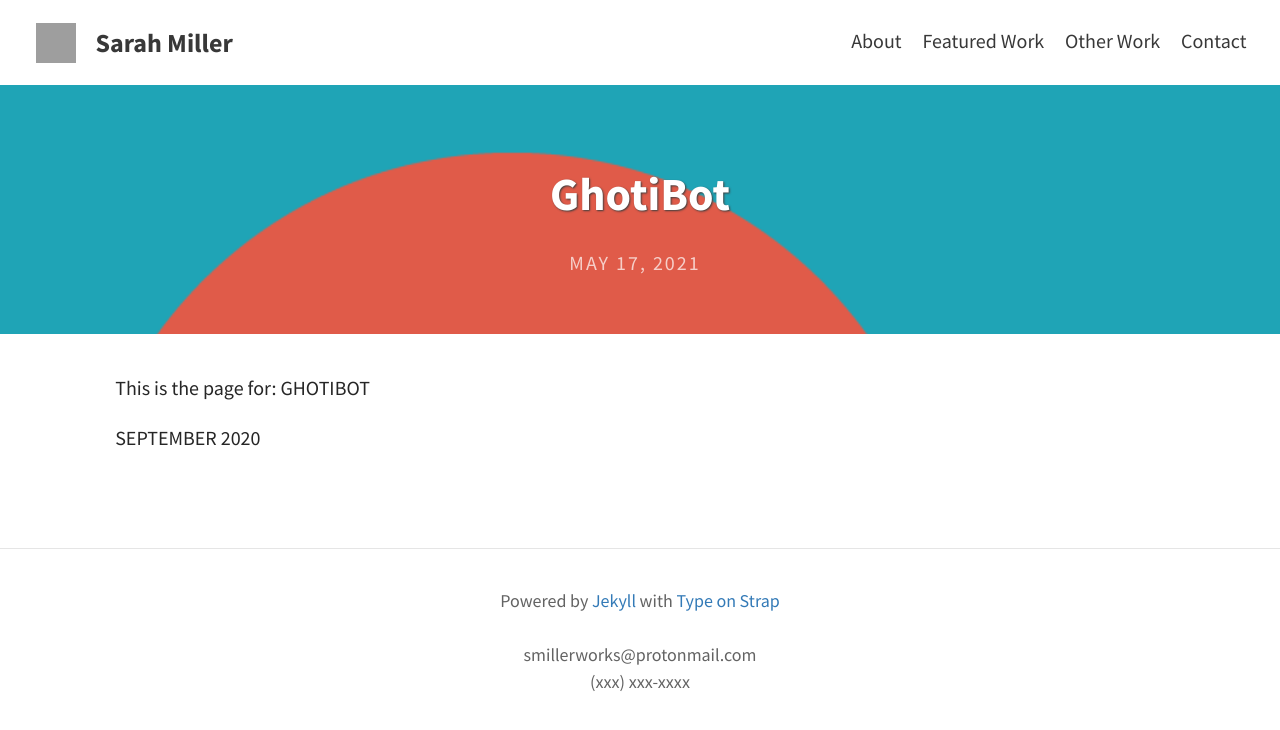
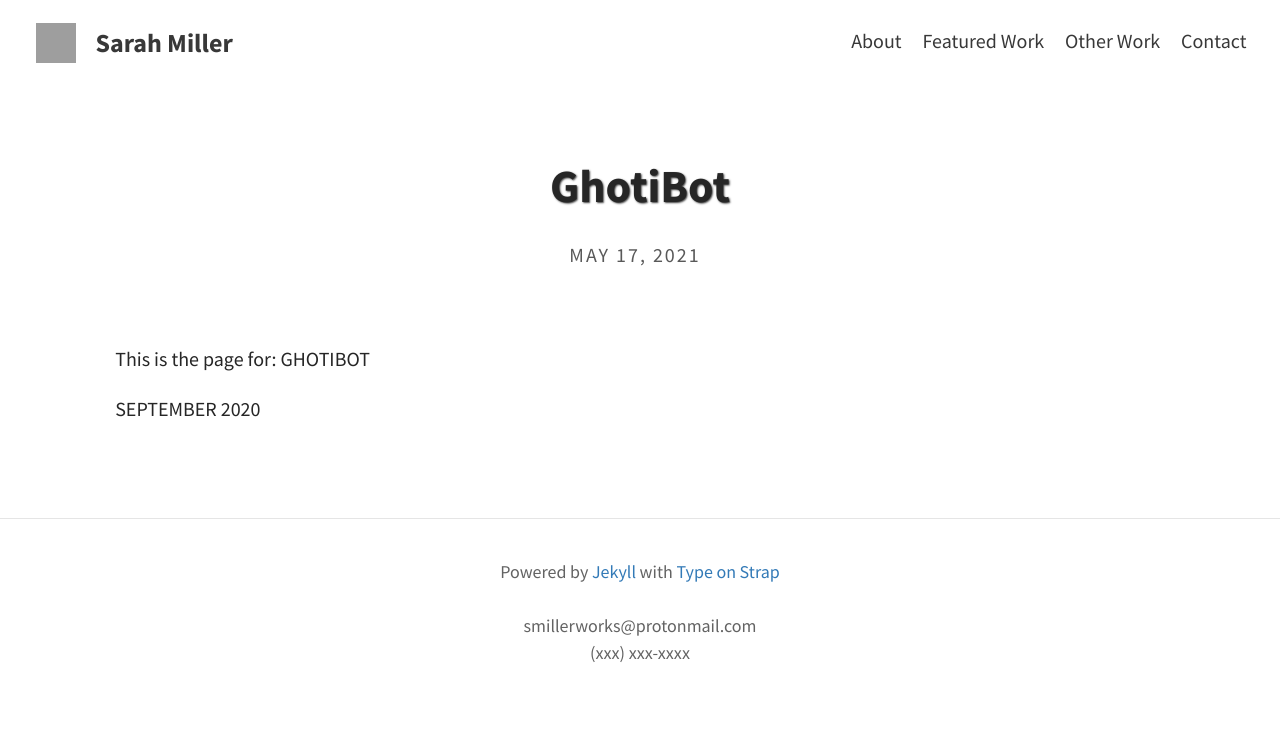
Before and after one commit to smillerworks/portfolio, a Jekyll site: the page built from _portfolio/3_ghoti.md, in a window 1280 px wide. Shown: the top 730 px of the page. Built offline with Jekyll 4.4.1, drawn with Linux system fonts in a browser that asks for light colours; grey boxes are pictures that could not be loaded.

Commit message:
Update 3_ghoti.md

```diff
--- a/_portfolio/3_ghoti.md
+++ b/_portfolio/3_ghoti.md
@@ -1,8 +1,7 @@
 ---
 layout: post
 title: GhotiBot
-feature-img: "assets/img/portfolio/cake.png"
-img: "assets/img/portfolio/cake.png"
+img: "assets/img/ellipsis.png"
 ---
 
 This is the page for: GHOTIBOT
```
